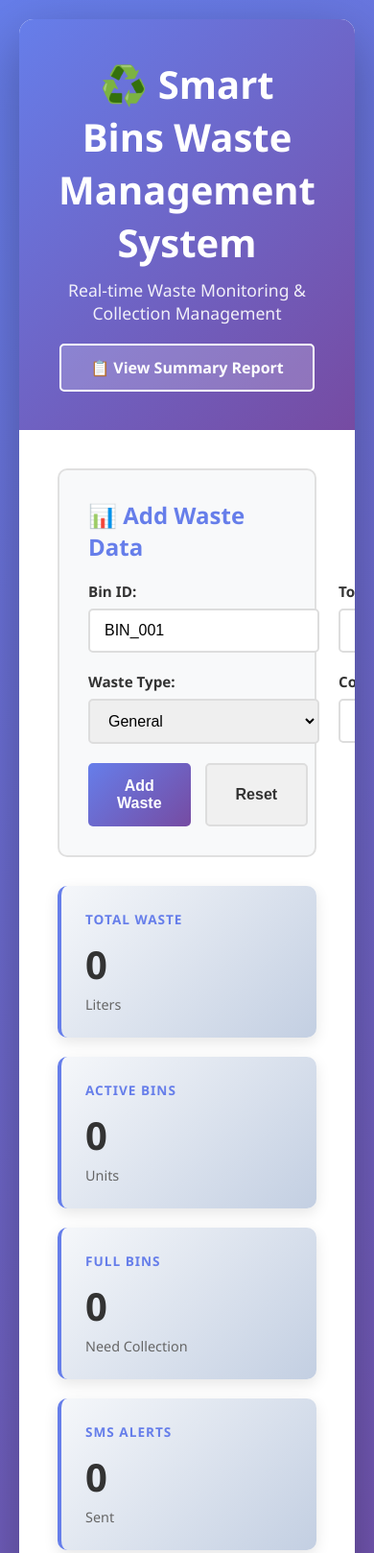
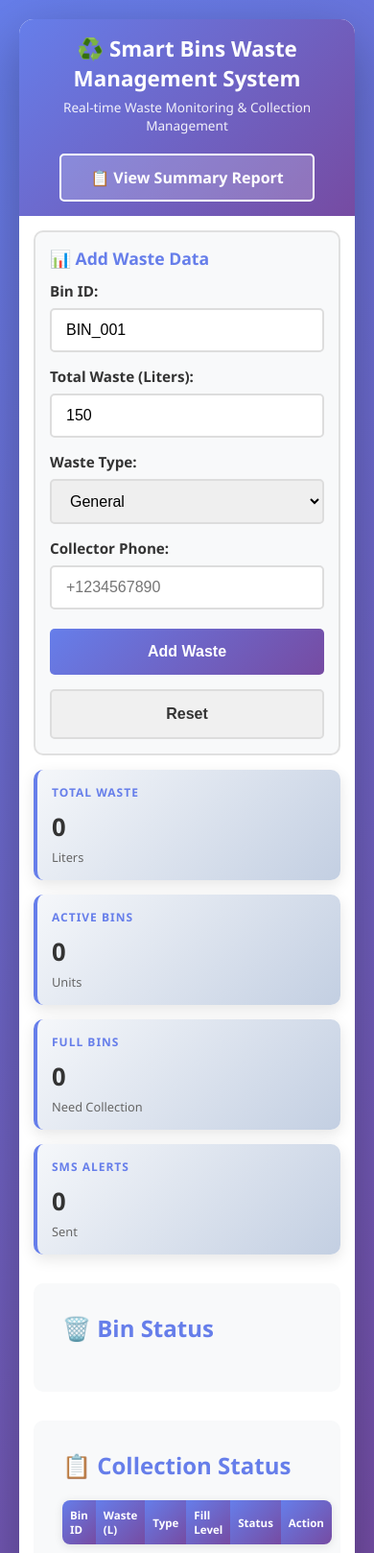
Before and after one commit to srujan-11-05/smartbins, a plain HTML site: page index.html in a window 390 px wide. Shown: the top 1618 px of the page at 96% size. Drawn offline with Linux system fonts and the light colour scheme.

Commit message:
Add mobile responsive design - optimized for tablets and phones

```diff
--- a/index.html
+++ b/index.html
@@ -34,6 +34,18 @@
             text-align: center;
         }
 
+        @media (max-width: 768px) {
+            header {
+                padding: 25px;
+            }
+        }
+
+        @media (max-width: 480px) {
+            header {
+                padding: 15px;
+            }
+        }
+
         header h1 {
             font-size: 2.5em;
             margin-bottom: 10px;
@@ -42,6 +54,27 @@
         header p {
             font-size: 1.1em;
             opacity: 0.9;
+        }
+
+        @media (max-width: 768px) {
+            header h1 {
+                font-size: 1.8em;
+            }
+
+            header p {
+                font-size: 0.95em;
+            }
+        }
+
+        @media (max-width: 480px) {
+            header h1 {
+                font-size: 1.4em;
+                margin-bottom: 5px;
+            }
+
+            header p {
+                font-size: 0.85em;
+            }
         }
 
         .view-report-btn {
@@ -68,6 +101,18 @@
             padding: 40px;
         }
 
+        @media (max-width: 768px) {
+            .content {
+                padding: 20px;
+            }
+        }
+
+        @media (max-width: 480px) {
+            .content {
+                padding: 15px;
+            }
+        }
+
         .input-section {
             background: #f8f9fa;
             padding: 30px;
@@ -82,11 +127,42 @@
             font-size: 1.5em;
         }
 
+        @media (max-width: 768px) {
+            .input-section {
+                padding: 20px;
+                margin-bottom: 20px;
+            }
+
+            .input-section h2 {
+                font-size: 1.3em;
+                margin-bottom: 15px;
+            }
+        }
+
+        @media (max-width: 480px) {
+            .input-section {
+                padding: 15px;
+                margin-bottom: 15px;
+            }
+
+            .input-section h2 {
+                font-size: 1.1em;
+                margin-bottom: 12px;
+            }
+        }
+
         .form-group {
             display: grid;
             grid-template-columns: 1fr 1fr;
             gap: 20px;
             margin-bottom: 20px;
+        }
+
+        @media (max-width: 768px) {
+            .form-group {
+                grid-template-columns: 1fr;
+                gap: 15px;
+            }
         }
 
         .form-item {
@@ -128,6 +204,12 @@
             margin-top: 20px;
         }
 
+        @media (max-width: 480px) {
+            .button-group {
+                grid-template-columns: 1fr;
+            }
+        }
+
         button {
             padding: 15px 30px;
             font-size: 1em;
@@ -165,6 +247,19 @@
             margin-bottom: 30px;
         }
 
+        @media (max-width: 768px) {
+            .dashboard {
+                grid-template-columns: repeat(auto-fit, minmax(150px, 1fr));
+                gap: 15px;
+            }
+        }
+
+        @media (max-width: 480px) {
+            .dashboard {
+                grid-template-columns: 1fr;
+            }
+        }
+
         .card {
             background: linear-gradient(135deg, #f5f7fa 0%, #c3cfe2 100%);
             padding: 25px;
@@ -193,6 +288,38 @@
             margin-top: 5px;
         }
 
+        @media (max-width: 768px) {
+            .card {
+                padding: 20px;
+            }
+
+            .card .value {
+                font-size: 2em;
+            }
+
+            .card h3 {
+                font-size: 0.8em;
+            }
+        }
+
+        @media (max-width: 480px) {
+            .card {
+                padding: 15px;
+            }
+
+            .card .value {
+                font-size: 1.6em;
+            }
+
+            .card h3 {
+                font-size: 0.75em;
+            }
+
+            .card .unit {
+                font-size: 0.8em;
+            }
+        }
+
         .bins-section {
             background: #f8f9fa;
             padding: 30px;
@@ -210,6 +337,20 @@
             display: grid;
             grid-template-columns: repeat(auto-fill, minmax(120px, 1fr));
             gap: 15px;
+        }
+
+        @media (max-width: 768px) {
+            .bins-grid {
+                grid-template-columns: repeat(auto-fill, minmax(100px, 1fr));
+                gap: 12px;
+            }
+        }
+
+        @media (max-width: 480px) {
+            .bins-grid {
+                grid-template-columns: repeat(auto-fill, minmax(80px, 1fr));
+                gap: 10px;
+            }
         }
 
         .bin-item {
@@ -245,6 +386,19 @@
         .bin-icon {
             font-size: 2.5em;
             margin-bottom: 10px;
+        }
+
+        @media (max-width: 768px) {
+            .bin-icon {
+                font-size: 2em;
+            }
+        }
+
+        @media (max-width: 480px) {
+            .bin-icon {
+                font-size: 1.5em;
+                margin-bottom: 5px;
+            }
         }
 
         .bin-name {
@@ -300,6 +454,22 @@
             max-width: 500px;
             box-shadow: 0 20px 60px rgba(0,0,0,0.3);
             animation: slideIn 0.3s;
+        }
+
+        @media (max-width: 768px) {
+            .modal-content {
+                margin: 10% auto;
+                padding: 30px;
+                width: 95%;
+            }
+        }
+
+        @media (max-width: 480px) {
+            .modal-content {
+                margin: 20% auto;
+                padding: 20px;
+                width: 95%;
+            }
         }
 
         @keyframes slideIn {
@@ -422,6 +592,25 @@
 
         .status-table tr:hover {
             background: #f9f9f9;
+        }
+
+        @media (max-width: 768px) {
+            .status-table th,
+            .status-table td {
+                padding: 10px;
+                font-size: 0.9em;
+            }
+        }
+
+        @media (max-width: 480px) {
+            .status-table {
+                font-size: 0.8em;
+            }
+
+            .status-table th,
+            .status-table td {
+                padding: 8px;
+            }
         }
 
         .badge {
```
